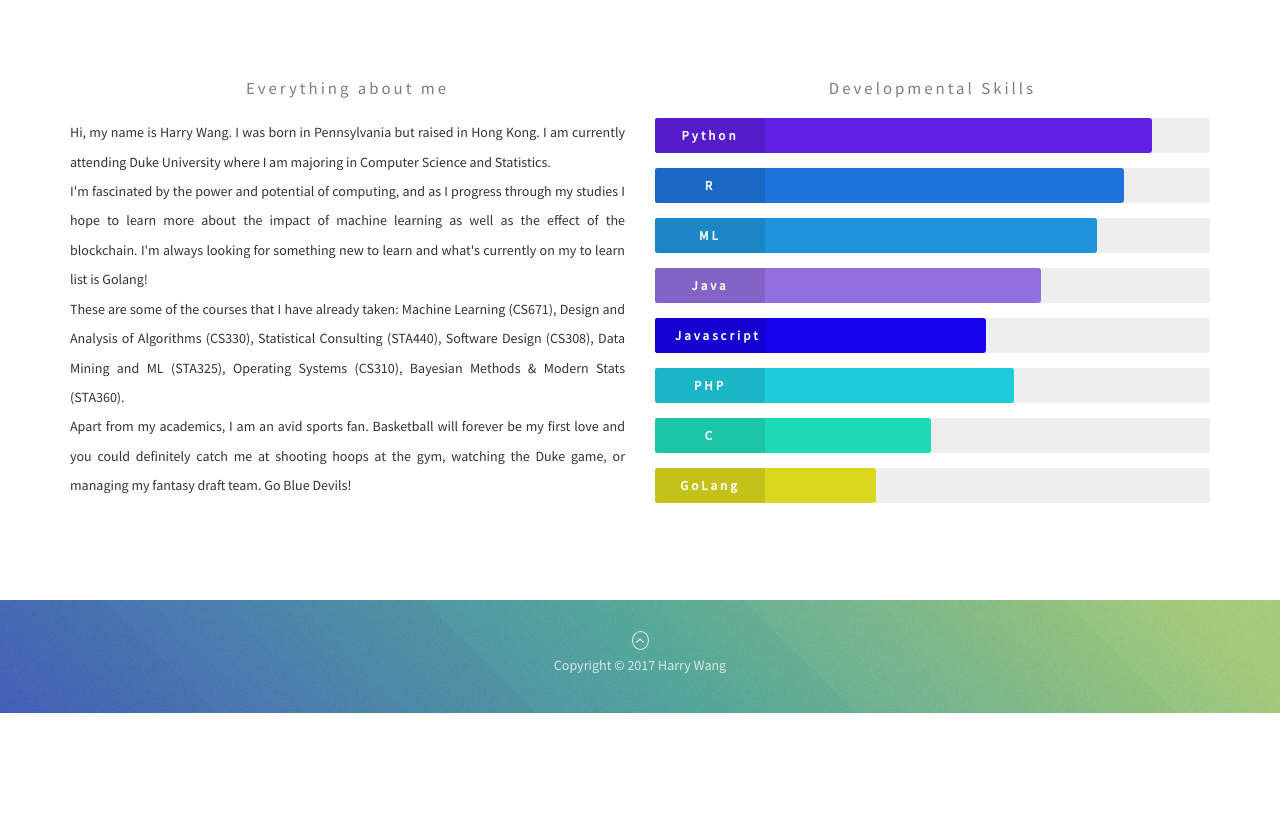
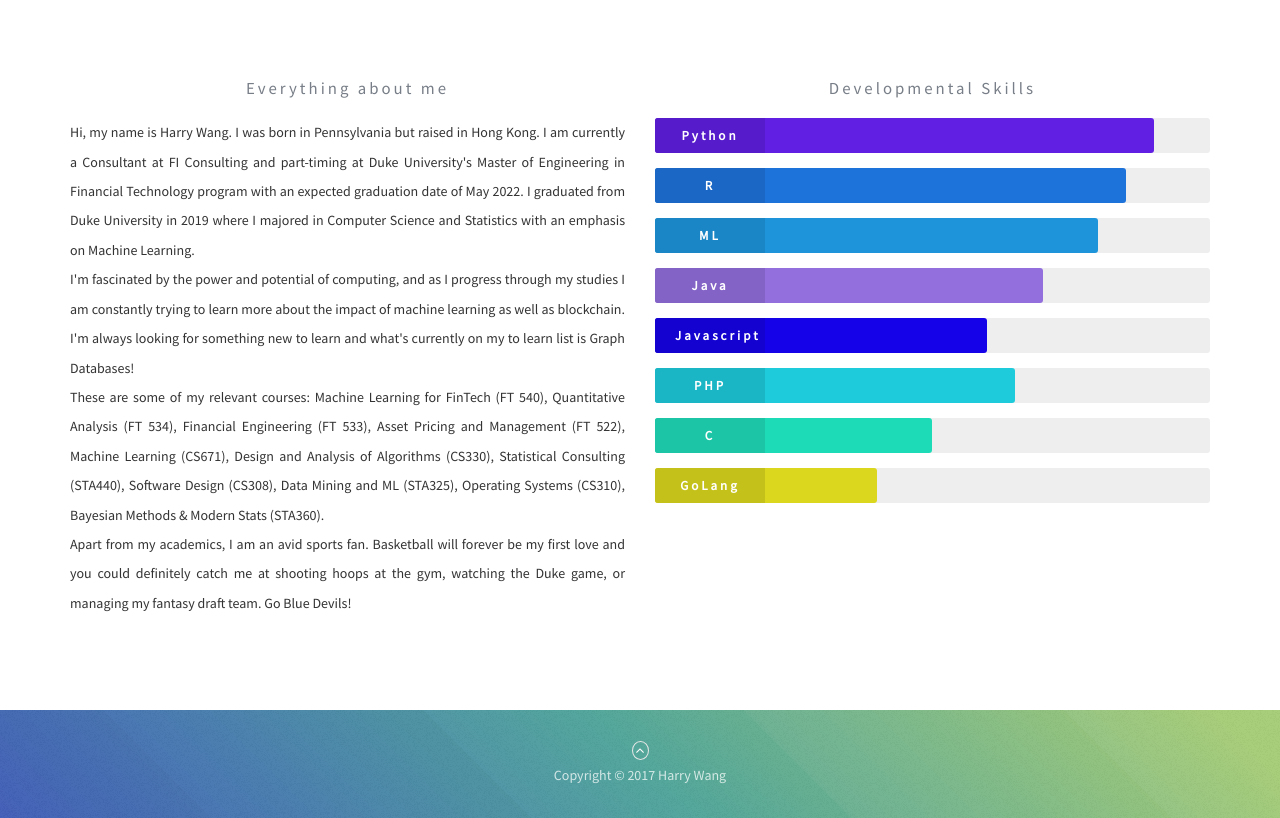
Before and after one commit to hyw2/hyw2.github.io, a plain HTML site: page index.html in a window 1280 px wide. Shown: the part 1144-1962 px from the top of the page. Before the commit the page ends 1857 px from the top, so only its background shows below. Drawn offline with nearby package versions, Linux system fonts and the light colour scheme.

Commit message:
Update index.html

```diff
--- a/index.html
+++ b/index.html
@@ -35,7 +35,7 @@
         <section class="btns">
           <a href="https://www.linkedin.com/in/harry-wang/" class="fa fa-linkedin os-animation" id="linked" data-os-animation="fadeIn" data-os-animation-delay="0.75s"></a>
           <a href="https://github.com/hyw2" class="fa fa-github os-animation" id="github" data-os-animation="fadeIn" data-os-animation-delay="1s"></a>
-          <a href="Harry Wang Resume 2020.pdf" class="fa fa-file-text-o os-animation" id="res" data-os-animation="fadeIn" data-os-animation-delay="1.25s"></a>
+          <a href="Harry Wang Resume.pdf" class="fa fa-file-text-o os-animation" id="res" data-os-animation="fadeIn" data-os-animation-delay="1.25s"></a>
           <a href="https://www.instagram.com/theharrywang/?hl=en" class="fa fa-photo os-animation extra" id="photo" data-os-animation="fadeIn" data-os-animation-delay="1.5s"></a>
         </section>
       </div>
@@ -62,12 +62,14 @@
       <div class="col-sm-6 fluid">
         <h3>Everything about me</h3>
         <p>Hi, my name is Harry Wang. I was born in Pennsylvania but raised in Hong Kong.
-          I am currently attending Duke University where I am majoring in Computer Science
-          and Statistics.<br>
+          I am currently a Consultant at FI Consulting and part-timing at Duke University's
+          Master of Engineering in Financial Technology program with an expected graduation date of May 2022.
+	  I graduated from Duke University in 2019 where I majored in Computer Science and Statistics with an emphasis on Machine Learning.<br>
           I'm fascinated by the power and potential of computing, and as I progress through my studies
-          I hope to learn more about the impact of machine learning as well as the effect of the blockchain.
-          I'm always looking for something new to learn and what's currently on my to learn list is Golang!<br>
-          These are some of the courses that I have already taken: Machine Learning (CS671), Design and Analysis
+          I am constantly trying to learn more about the impact of machine learning as well as blockchain.
+          I'm always looking for something new to learn and what's currently on my to learn list is Graph Databases!<br>
+          These are some of my relevant courses: Machine Learning for FinTech (FT 540), Quantitative Analysis (FT 534), Financial Engineering (FT 533),
+          Asset Pricing and Management (FT 522), Machine Learning (CS671), Design and Analysis
           of Algorithms (CS330), Statistical Consulting (STA440), Software Design (CS308), Data Mining and ML (STA325),
           Operating Systems (CS310), Bayesian Methods & Modern Stats (STA360).<br>
           Apart from my academics, I am an avid sports fan. Basketball will forever be my first love and you
```
